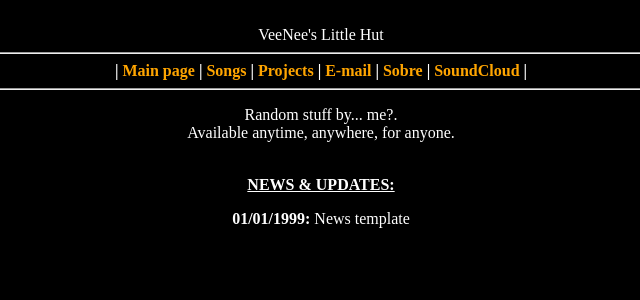
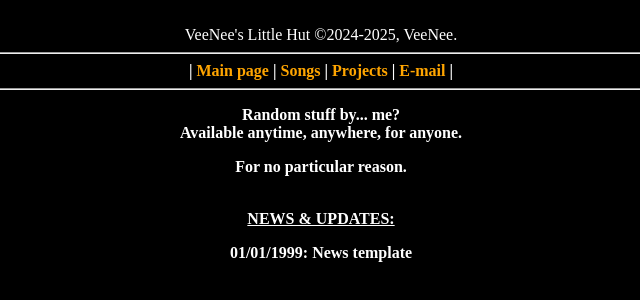
Before and after one commit to mark21gt/veenee.github.io, a plain HTML site: page index.html in a window 1280 px wide. Shown: the whole page, without its empty margins (319-959 px from the left). Drawn offline with Linux system fonts and the light colour scheme.

Commit message:
Update index.html

```diff
--- a/index.html
+++ b/index.html
@@ -8,13 +8,15 @@
 <center>
 <br>
 VeeNee's Little Hut
+©2024-2025, VeeNee.
 <hr>
 
-<b>| <a href="/index.html" > Main page </a> | <a href="">Songs</a> | <a href="projetos/projetos.html">Projects</a> | <a href="contato.html">E-mail</a> | <a href="sobre.html">Sobre</a> | <a href="">SoundCloud</a> |</b>
+<b>| <a href="/index.html" > Main page </a> | <a href="">Songs</a> | <a href="projetos/projetos.html">Projects</a> | <a href="contato.html">E-mail</a> |
 <hr><p>
 
-Random stuff by... me?.<br>
+Random stuff by... me?<br>
 Available anytime, anywhere, for anyone.<p>
+For no particular reason.<p>
 <br>
 <u><b>NEWS & UPDATES:</b></u>
 <p>
```
